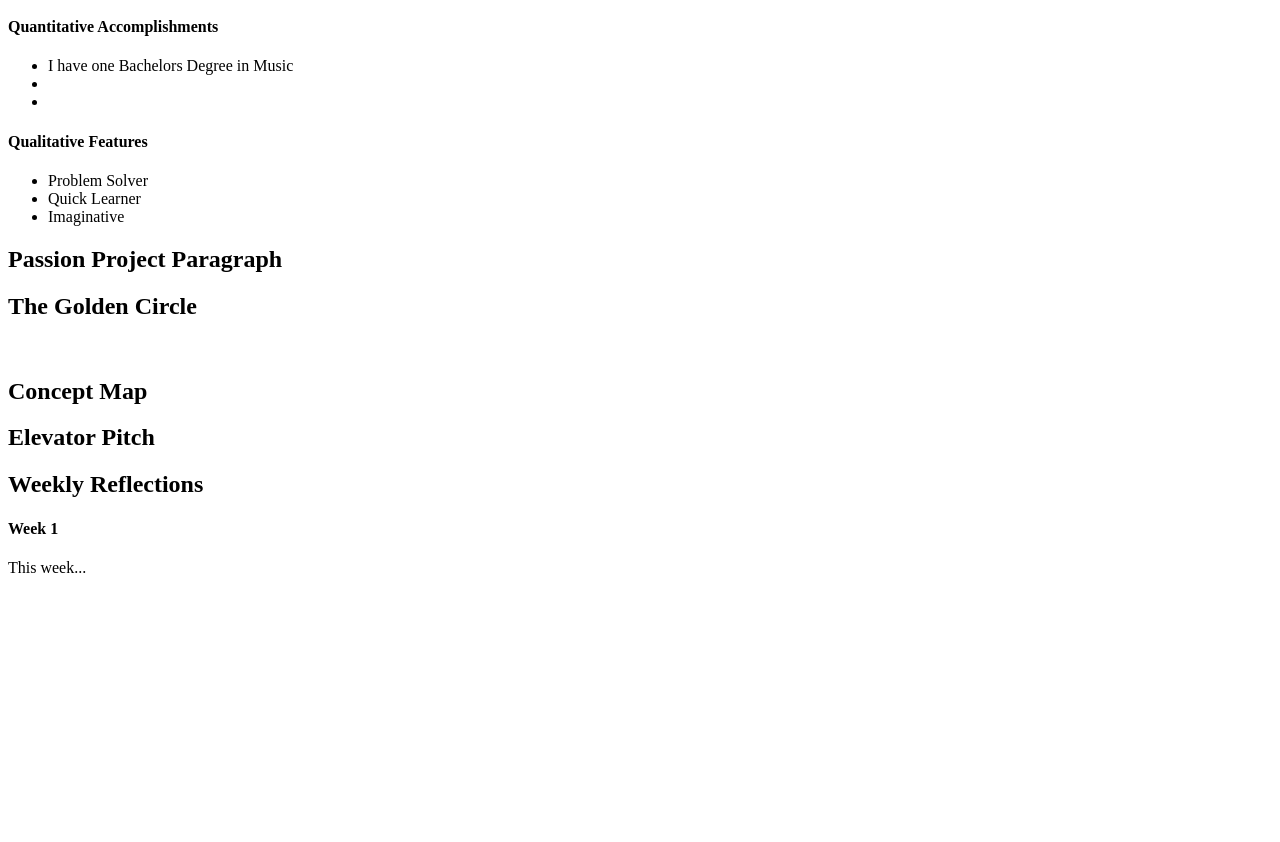
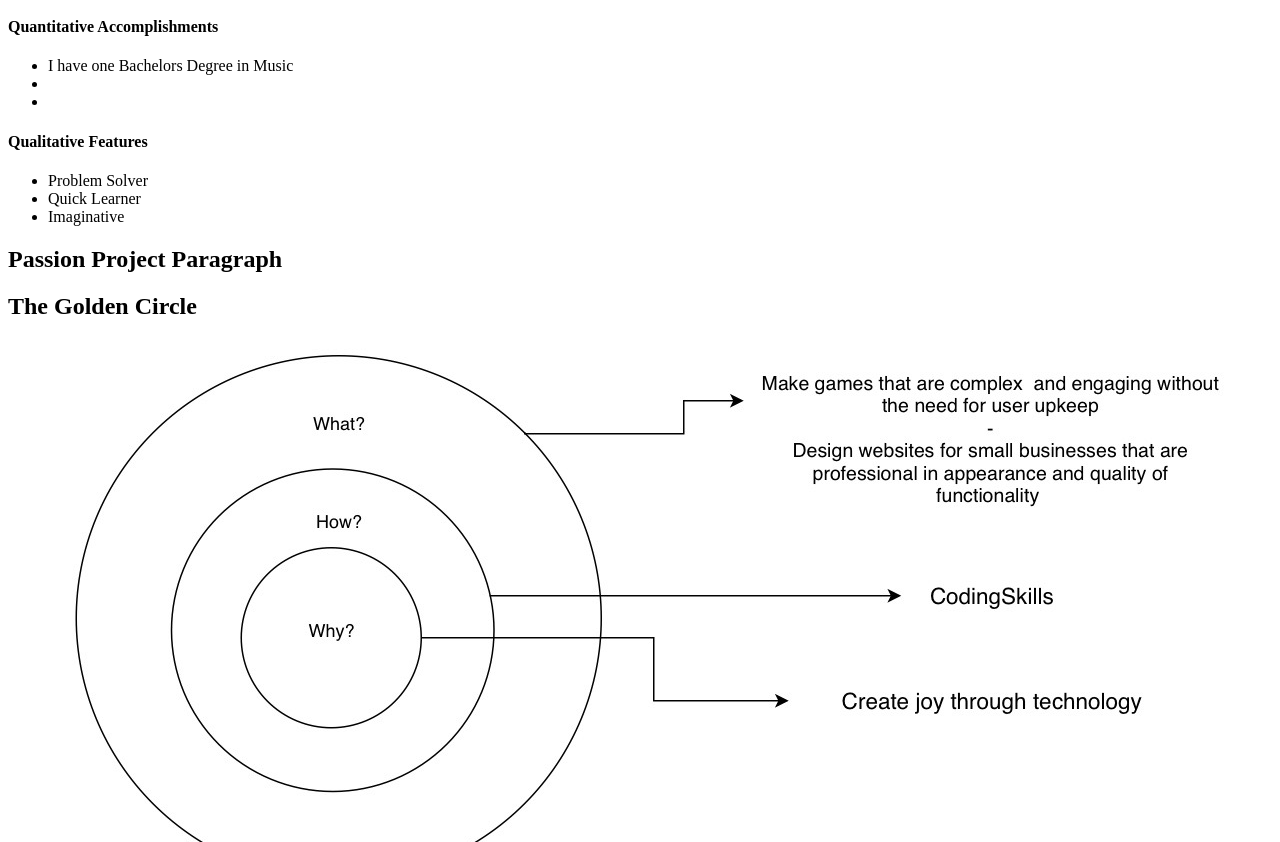
Before and after one commit to Taylor-Smith92/Taylor-Smith92.github.io, a plain HTML site: page index.html in a window 1280 px wide. Shown: the part 110-952 px from the top of the page. Before the commit the page ends 800 px from the top, so only its background shows below. Drawn offline with Linux system fonts and the light colour scheme.

Commit message:
populated image tag with data

```diff
--- a/index.html
+++ b/index.html
@@ -22,7 +22,7 @@
 		<h2>Passion Project Paragraph</h2>
 		<p></p>
 		<h2>The Golden Circle</h2>
-		<img/>
+		<img src="golden-circles.jpg" alt="the golden circles" />
 		<h2>Concept Map</h2>
 		<h2>Elevator Pitch</h2>
 		<h2>Weekly Reflections</h2>
```
